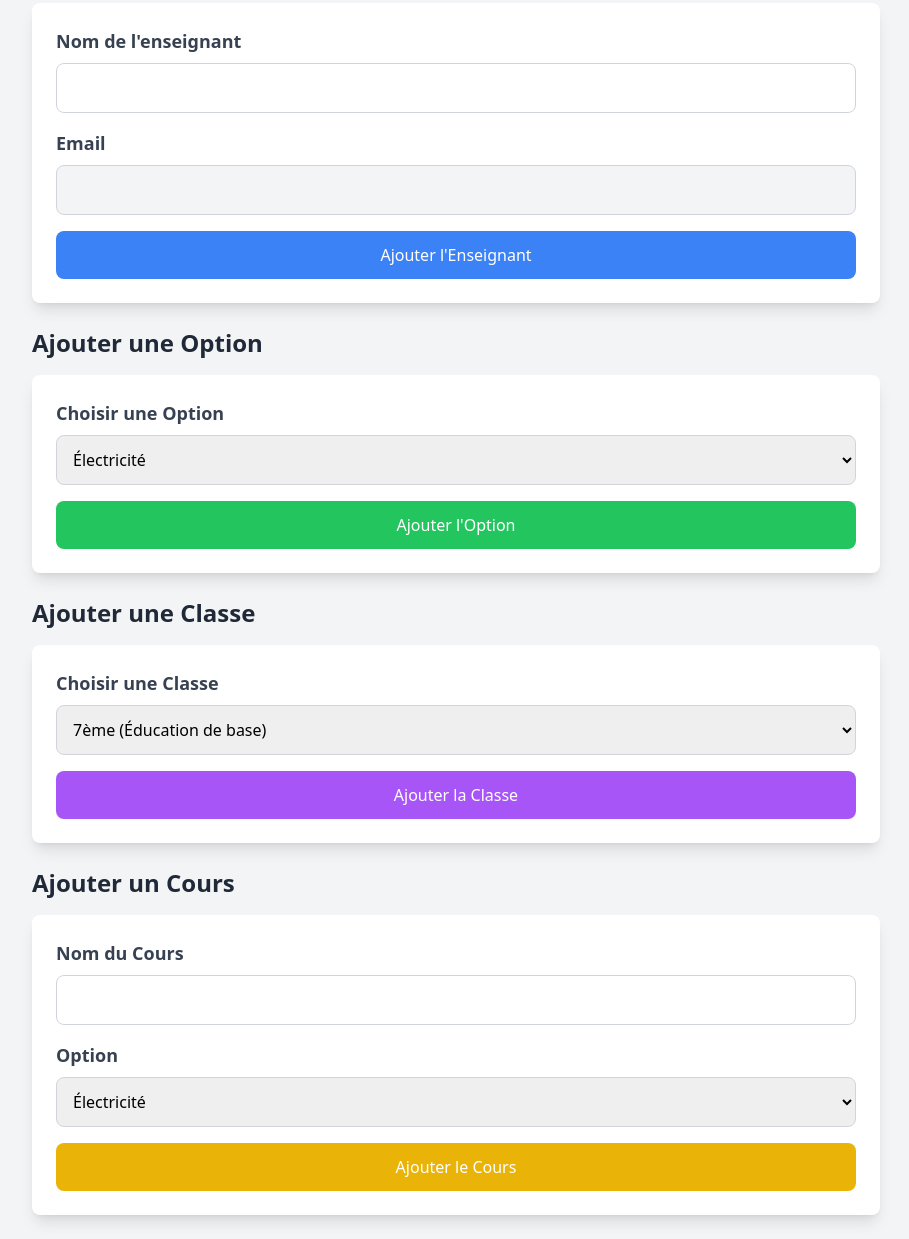
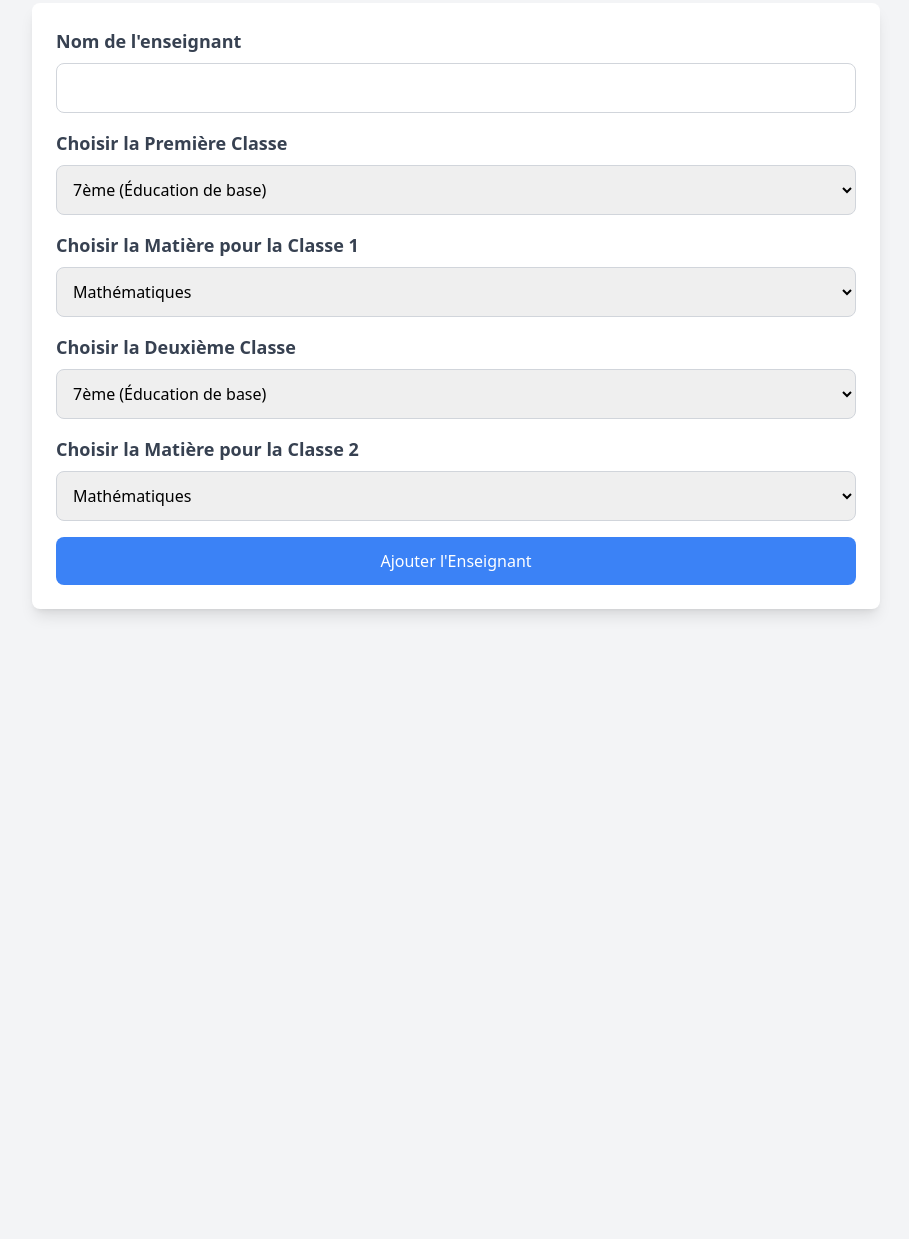
Before and after one commit to RoGasore/AdminThados, a plain HTML site: page index.html in a window 1280 px wide. Shown: the part 89-1328 px from the top of the page, without its empty margins (184-1093 px from the left). After the commit the page ends 800 px from the top, so only its background shows below. Drawn offline with nearby package versions, Linux system fonts and the light colour scheme.

Commit message:
Update index.html

```diff
--- a/index.html
+++ b/index.html
@@ -3,53 +3,27 @@
 <head>
     <meta charset="UTF-8">
     <meta name="viewport" content="width=device-width, initial-scale=1.0">
-    <title>Enregistrement des Professeurs et Cours</title>
-
-    <!-- Inclure Tailwind CSS -->
+    <title>Enregistrement Enseignant</title>
     <script src="https://cdn.tailwindcss.com"></script>
-
-    <!-- Inclure Firebase (une seule fois, ici dans <head>) -->
     <script src="https://www.gstatic.com/firebasejs/9.6.1/firebase-app.js"></script>
     <script src="https://www.gstatic.com/firebasejs/9.6.1/firebase-firestore.js"></script>
 </head>
 <body class="bg-gray-100 font-sans antialiased">
+
 <div class="max-w-4xl mx-auto p-6">
-        <h1 class="text-3xl font-bold text-center text-blue-600 mb-8">Enregistrer un Enseignant</h1>
+    <h1 class="text-3xl font-bold text-center text-blue-600 mb-8">Ajouter un Enseignant et ses Classes</h1>
 
-        <!-- Formulaire pour Ajouter un Enseignant -->
+    <!-- Formulaire pour Ajouter un Enseignant et ses Classes -->
     <form id="enseignantForm" class="bg-white p-6 rounded-lg shadow-lg mb-6">
         <div class="mb-4">
             <label for="name" class="block text-lg font-semibold text-gray-700">Nom de l'enseignant</label>
             <input type="text" id="name" required class="w-full p-3 mt-2 border border-gray-300 rounded-lg focus:outline-none focus:ring-2 focus:ring-blue-500">
         </div>
+
+        <!-- Classe 1 et Matières -->
         <div class="mb-4">
-                <label for="email" class="block text-lg font-semibold text-gray-700">Email</label>
-                <input type="email" id="email" required readonly class="w-full p-3 mt-2 border border-gray-300 rounded-lg bg-gray-100 text-gray-500">
-            </div>
-            <button type="submit" class="w-full bg-blue-500 text-white p-3 rounded-lg hover:bg-blue-600">Ajouter l'Enseignant</button>
-        </form>
-
-        <!-- Formulaire pour Ajouter une Option -->
-        <h2 class="text-2xl font-semibold text-gray-800 mb-4">Ajouter une Option</h2>
-        <form id="optionForm" class="bg-white p-6 rounded-lg shadow-lg mb-6">
-            <div class="mb-4">
-                <label for="option" class="block text-lg font-semibold text-gray-700">Choisir une Option</label>
-                <select id="option" required class="w-full p-3 mt-2 border border-gray-300 rounded-lg focus:outline-none focus:ring-2 focus:ring-blue-500">
-                    <option value="électricité">Électricité</option>
-                    <option value="nutrition">Nutrition</option>
-                    <option value="sociale">Sociale</option>
-                    <option value="coupe_et_couture">Coupe et Couture</option>
-                </select>
-            </div>
-            <button type="submit" class="w-full bg-green-500 text-white p-3 rounded-lg hover:bg-green-600">Ajouter l'Option</button>
-        </form>
-
-        <!-- Formulaire pour Ajouter une Classe -->
-        <h2 class="text-2xl font-semibold text-gray-800 mb-4">Ajouter une Classe</h2>
-        <form id="classeForm" class="bg-white p-6 rounded-lg shadow-lg mb-6">
-            <div class="mb-4">
-                <label for="classe" class="block text-lg font-semibold text-gray-700">Choisir une Classe</label>
-                <select id="classe" required class="w-full p-3 mt-2 border border-gray-300 rounded-lg focus:outline-none focus:ring-2 focus:ring-blue-500">
+            <label for="classe1" class="block text-lg font-semibold text-gray-700">Choisir la Première Classe</label>
+            <select id="classe1" required class="w-full p-3 mt-2 border border-gray-300 rounded-lg focus:outline-none focus:ring-2 focus:ring-blue-500">
                 <option value="7">7ème (Éducation de base)</option>
                 <option value="8">8ème (Éducation de base)</option>
                 <option value="1">1ère (Humanités)</option>
@@ -58,34 +32,44 @@
                 <option value="4">4ème (Humanités)</option>
             </select>
         </div>
-            <button type="submit" class="w-full bg-purple-500 text-white p-3 rounded-lg hover:bg-purple-600">Ajouter la Classe</button>
-        </form>
 
-        <!-- Formulaire pour Ajouter un Cours -->
-        <h2 class="text-2xl font-semibold text-gray-800 mb-4">Ajouter un Cours</h2>
-        <form id="coursForm" class="bg-white p-6 rounded-lg shadow-lg">
         <div class="mb-4">
-                <label for="cours" class="block text-lg font-semibold text-gray-700">Nom du Cours</label>
-                <input type="text" id="cours" required class="w-full p-3 mt-2 border border-gray-300 rounded-lg focus:outline-none focus:ring-2 focus:ring-blue-500">
-            </div>
-            <div class="mb-4">
-                <label for="optionCours" class="block text-lg font-semibold text-gray-700">Option</label>
-                <select id="optionCours" required class="w-full p-3 mt-2 border border-gray-300 rounded-lg focus:outline-none focus:ring-2 focus:ring-blue-500">
-                    <option value="électricité">Électricité</option>
-                    <option value="nutrition">Nutrition</option>
-                    <option value="sociale">Sociale</option>
-                    <option value="coupe_et_couture">Coupe et Couture</option>
+            <label for="matiere1" class="block text-lg font-semibold text-gray-700">Choisir la Matière pour la Classe 1</label>
+            <select id="matiere1" required class="w-full p-3 mt-2 border border-gray-300 rounded-lg focus:outline-none focus:ring-2 focus:ring-blue-500">
+                <option value="maths">Mathématiques</option>
+                <option value="physique">Physique</option>
+                <option value="chimie">Chimie</option>
+                <option value="francais">Français</option>
             </select>
         </div>
-            <button type="submit" class="w-full bg-yellow-500 text-white p-3 rounded-lg hover:bg-yellow-600">Ajouter le Cours</button>
+
+        <!-- Classe 2 et Matières -->
+        <div class="mb-4">
+            <label for="classe2" class="block text-lg font-semibold text-gray-700">Choisir la Deuxième Classe</label>
+            <select id="classe2" required class="w-full p-3 mt-2 border border-gray-300 rounded-lg focus:outline-none focus:ring-2 focus:ring-blue-500">
+                <option value="7">7ème (Éducation de base)</option>
+                <option value="8">8ème (Éducation de base)</option>
+                <option value="1">1ère (Humanités)</option>
+                <option value="2">2ème (Humanités)</option>
+                <option value="3">3ème (Humanités)</option>
+                <option value="4">4ème (Humanités)</option>
+            </select>
+        </div>
+
+        <div class="mb-4">
+            <label for="matiere2" class="block text-lg font-semibold text-gray-700">Choisir la Matière pour la Classe 2</label>
+            <select id="matiere2" required class="w-full p-3 mt-2 border border-gray-300 rounded-lg focus:outline-none focus:ring-2 focus:ring-blue-500">
+                <option value="maths">Mathématiques</option>
+                <option value="physique">Physique</option>
+                <option value="chimie">Chimie</option>
+                <option value="francais">Français</option>
+            </select>
+        </div>
+
+        <button type="submit" class="w-full bg-blue-500 text-white p-3 rounded-lg hover:bg-blue-600">Ajouter l'Enseignant</button>
     </form>
 </div>
 
-    <div id="errorContainer" style="position: fixed; top: 0; left: 0; width: 100%; background-color: rgba(255, 0, 0, 0.8); color: white; padding: 10px; font-family: Arial, sans-serif; font-size: 14px; z-index: 1000; display: none;">
-    <strong>Erreur JavaScript :</strong> <span id="errorMessage"></span>
-</div>
-
-    <!-- Ajoutez votre fichier JS après Firebase -->
 <script src="app.js"></script>
 </body>
 </html>
```
Lines whose indentation alone changed are shown as unchanged.
